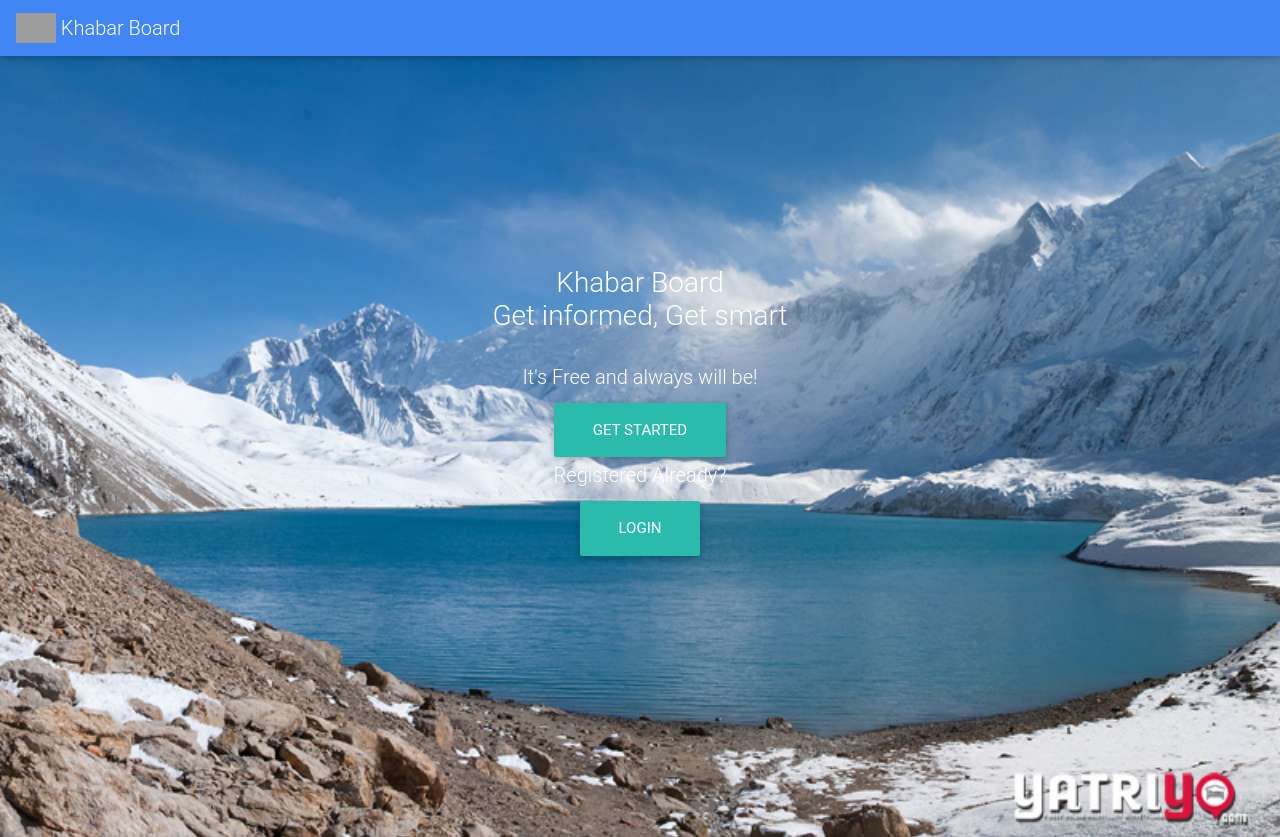
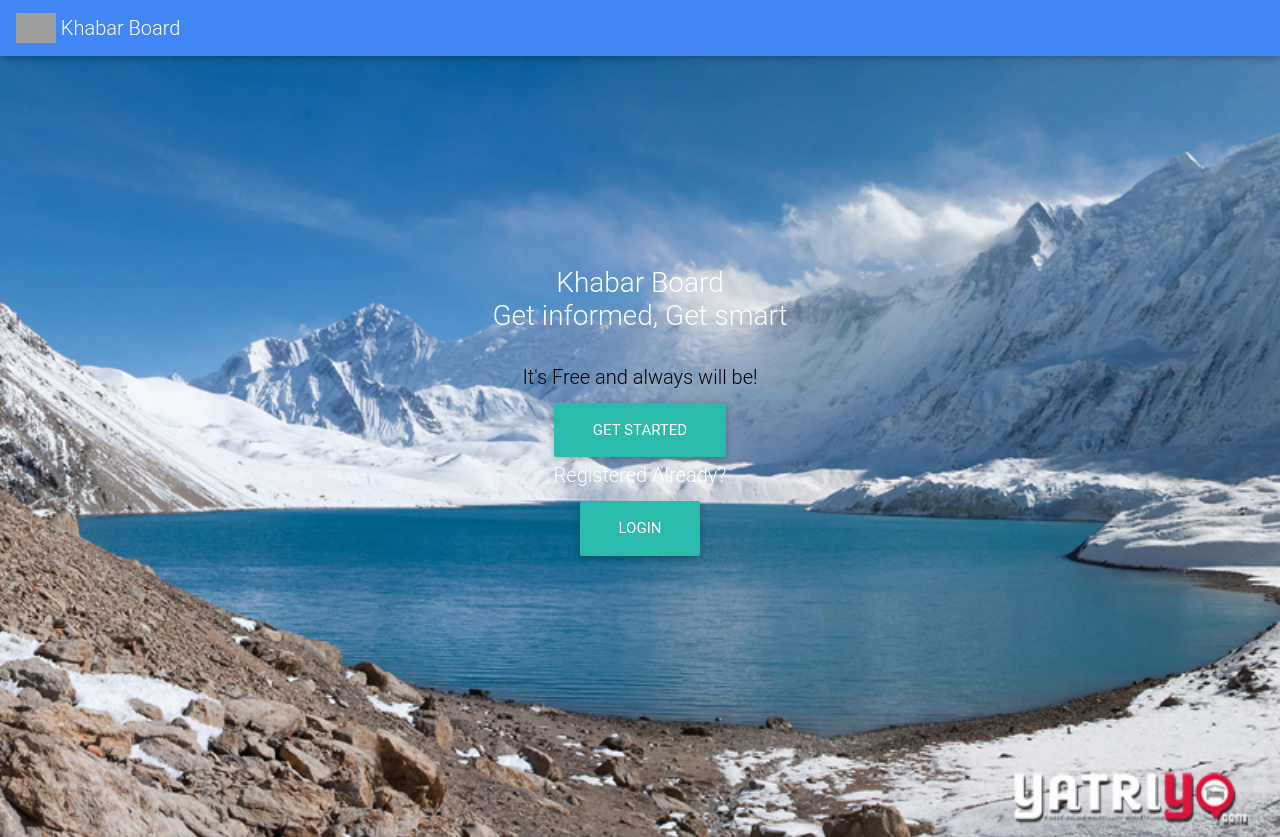
Before and after one commit to hemanta212/Nepali-news-portal-kbd, a Flask app: page / in a window 1280 px wide. Shown: the top 837 px of the page. Run offline with Flask 2, Linux system fonts and the light colour scheme; some libraries are stand-ins or nearby versions; grey boxes are pictures that could not be loaded.

Commit message:
changed color for readability

```diff
--- a/flask_final/templates/home.html
+++ b/flask_final/templates/home.html
@@ -8,9 +8,9 @@
 	<div class="text-center pt-5" id="subi" style="color:white; ">
 		<h3>Khabar Board <br>Get informed, Get smart</h3>
 		<div class="pt-4">
-		<h5 >It's Free and always will be!</h5>
+		<h5 style="color:black;">It's Free and always will be!</h5>
 		<a href="{{url_for('signup')}}"><button class="btn btn-default btn-lg" id="button">Get Started</button></a>
-		<h5 >Registered Already?</h5>
+		<h5>Registered Already?</h5>
 		<a href="{{url_for('login')}}"><button class="btn btn-default btn-lg" id="button">Login</button></a>
 		</div>
 	</div>
```
